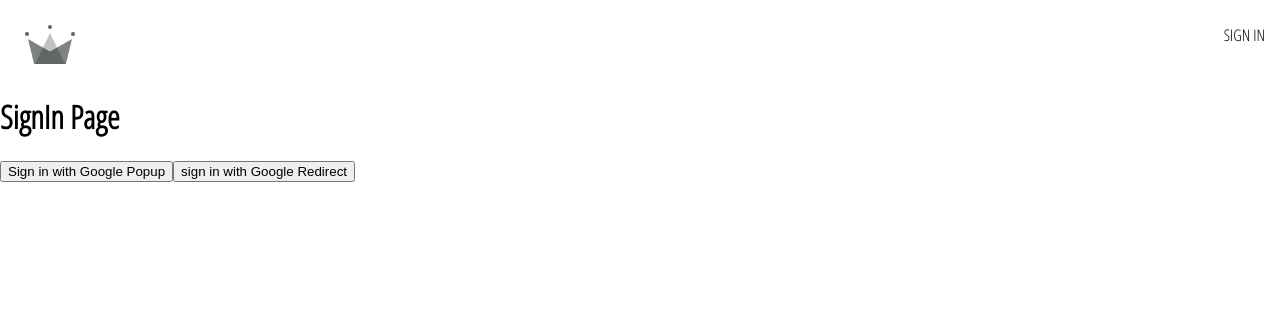
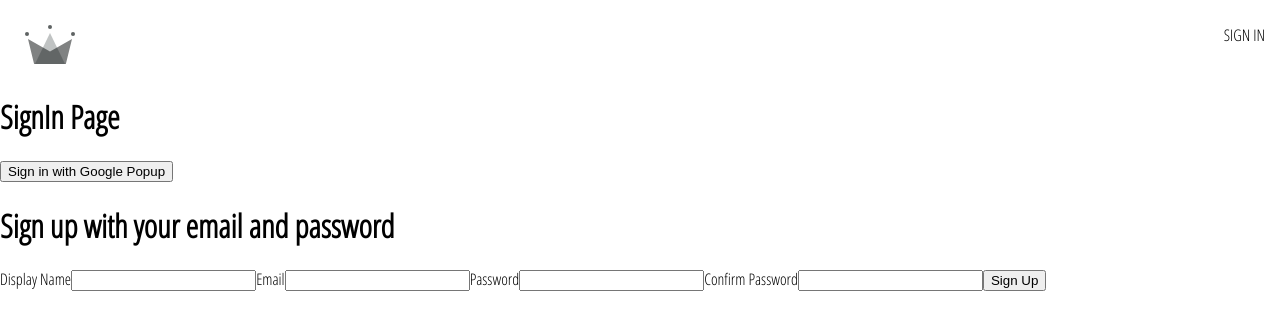
Before and after one commit to ManideepPaul/demo-ecommerce-project, a React (Create React App) app: page /sign-in in a window 1280 px wide. Shown: the top 330 px of the page. Built offline with nearby package versions, Linux system fonts and the light colour scheme.

Commit message:
login using email and password completed

```diff
--- a/src/components/sign-up-form/sign-up-form.component.jsx
+++ b/src/components/sign-up-form/sign-up-form.component.jsx
@@ -1,4 +1,5 @@
 import { useState } from "react";
+import { createAuthWithEmailAndPassword, createUserDoucumentFromAuth } from "../../utils/firebase/firebase.utils";
 
 const defaultFormFields = {
     'displayName': '',
@@ -11,16 +12,32 @@ const SignUpForm = () => {
 
     const [formFields, setFormFields] = useState(defaultFormFields)
     const { displayName, email, password, confirmPassword } = formFields;
-    console.log(formFields)
+    // console.log(formFields)
+
+    const handleSubmit = async (event) => {
+        event.preventDefault();
+
+        if (password !== confirmPassword) alert('Password mismatch')
+
+        try {
+            let { user } = await createAuthWithEmailAndPassword(email, password);
+            // console.log(response)
+            user = {...user, displayName} // because in this case user object will contain displayName as null assigining the displayName value into the user object.
+            await createUserDoucumentFromAuth(user)
+        } catch (error) {
+            if(error.code === 'auth/email-already-in-use') alert('Email already exist');
+            else console.log(error)
+        }
+    }
 
     const handleChage = (event) => {
         const { name, value } = event.target;
-        setFormFields({...formFields, [name]: value})
+        setFormFields({ ...formFields, [name]: value })
     }
     return (
         <div>
             <h1>Sign up with your email and password</h1>
-            <form onSubmit={() => { }}>
+            <form onSubmit={handleSubmit}>
                 <label htmlFor="">Display Name</label>
                 <input type="text" required value={displayName} onChange={handleChage} name='displayName' />
 
--- a/src/routes/sign-in/sign-in.component.jsx
+++ b/src/routes/sign-in/sign-in.component.jsx
@@ -1,25 +1,12 @@
-import { useEffect } from "react";
-import { getRedirectResult } from "firebase/auth";
 
 import {
-  auth,
   signInWithGooglePopup,
   createUserDoucumentFromAuth,
-  signInWithGoogleRedirect,
 } from "../../utils/firebase/firebase.utils";
 
+import SignUpForm from "../../components/sign-up-form/sign-up-form.component";
+
 const SignIn = () => {
-    // the useEffect will get the user authentication result after redirected from google
-  useEffect(() => redirectResult, []);
-
-  const redirectResult = async () => {
-    const response = await getRedirectResult(auth); // this helps us to get validate user if sign is was failed or passed after the redirect to google.
-
-    if (response) {
-      await createUserDoucumentFromAuth(response.user);
-      console.log(response.user);
-    }
-  };
 
   const logGoogleUser = async () => {
     const { user } = await signInWithGooglePopup();
@@ -31,9 +18,7 @@ const SignIn = () => {
     <>
       <h1>SignIn Page</h1>
       <button onClick={logGoogleUser}>Sign in with Google Popup</button>
-      <button onClick={signInWithGoogleRedirect}>
-        sign in with Google Redirect
-      </button>
+      <SignUpForm />
     </>
   );
 };
--- a/src/utils/firebase/firebase.utils.js
+++ b/src/utils/firebase/firebase.utils.js
@@ -3,7 +3,8 @@ import {
     getAuth,
     signInWithPopup,
     signInWithRedirect,
-    GoogleAuthProvider
+    GoogleAuthProvider,
+    createUserWithEmailAndPassword
 } from 'firebase/auth';
 
 import {
@@ -58,6 +59,11 @@ export const createUserDoucumentFromAuth = async (userAuth) => {
             console.log('error creating the user', error.message)
         }
     }
-
     return userDocRef;
 }
+
+export const createAuthWithEmailAndPassword = async (email, password) => {
+    if(!email || !password) return;
+
+    return await createUserWithEmailAndPassword(auth, email, password)
+}
```
